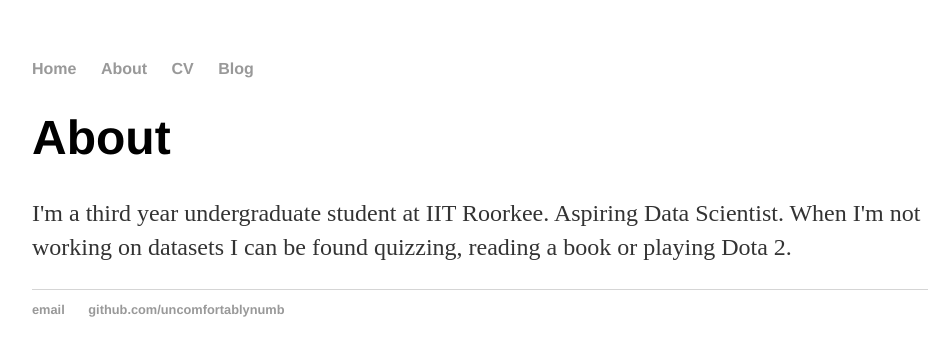
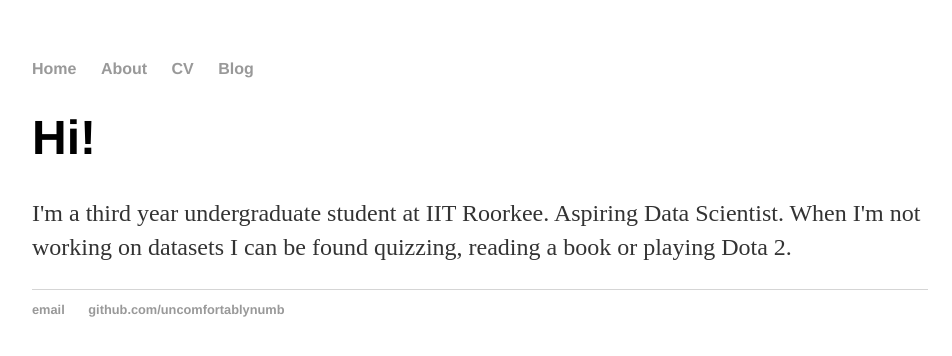
Before and after one commit to atandoniitr/atandoniitr, a Jekyll site: the page built from about/index.html, in a window 1280 px wide. Shown: the top 356 px of the page, without its empty margins (160-1112 px from the left). Built offline with Jekyll 4.4.1, drawn with Linux system fonts in a browser that asks for light colours.

Commit message:
Update index.html

```diff
--- a/about/index.html
+++ b/about/index.html
@@ -2,5 +2,8 @@
 layout: default
 title: About
 ---
-	<h1>{{ page.title }}</h1>
-  <p> I'm a third year undergraduate student at IIT Roorkee. Aspiring Data Scientist. When I'm not working on datasets I can be found quizzing, reading a book or playing Dota 2.</p>
+
+<div class="blurb">
+	<h1>Hi!</h1>
+	<p> I'm a third year undergraduate student at IIT Roorkee. Aspiring Data Scientist. When I'm not working on datasets I can be found quizzing, reading a book or playing Dota 2.</p>
+</div><!-- /.blurb -->
```
